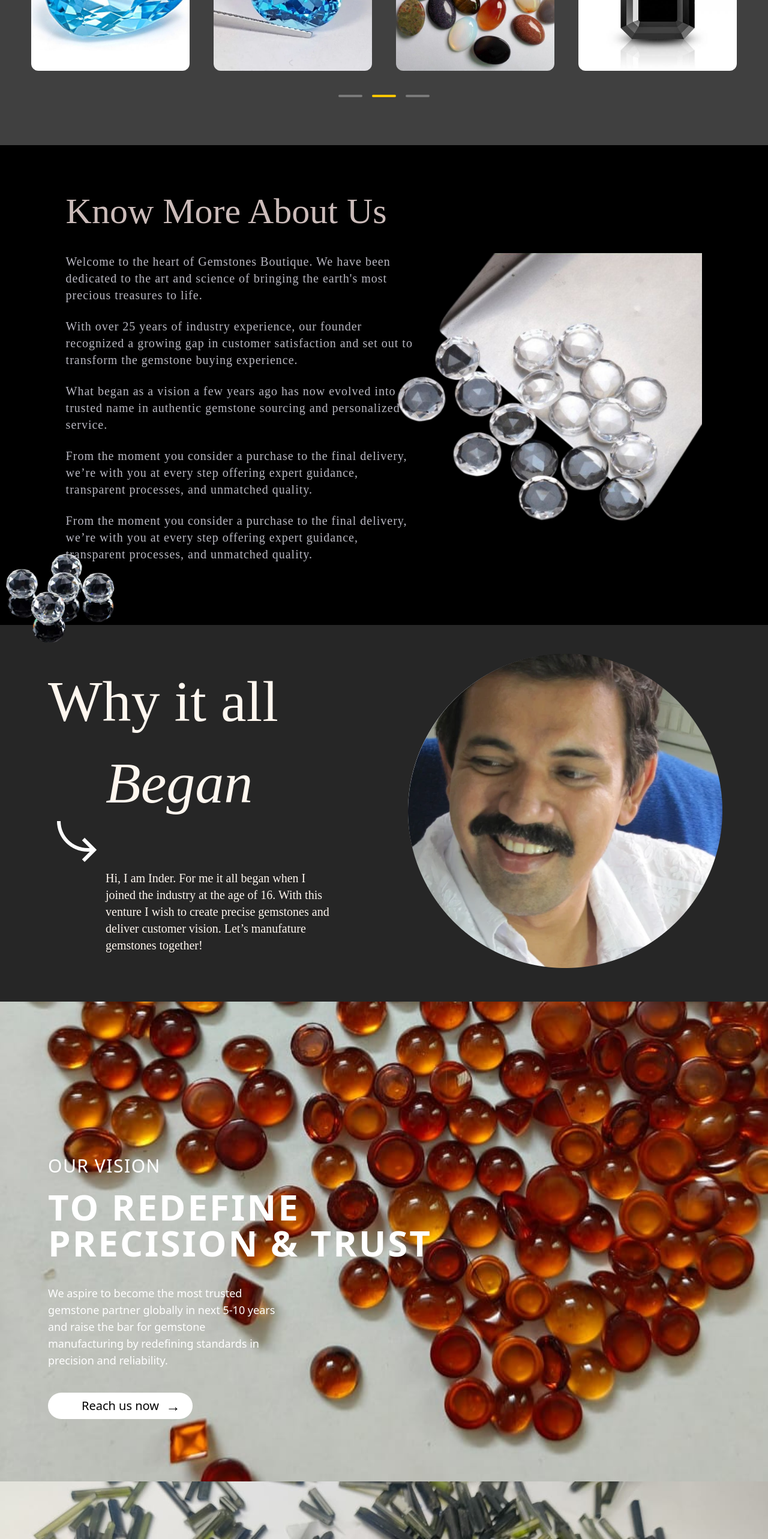
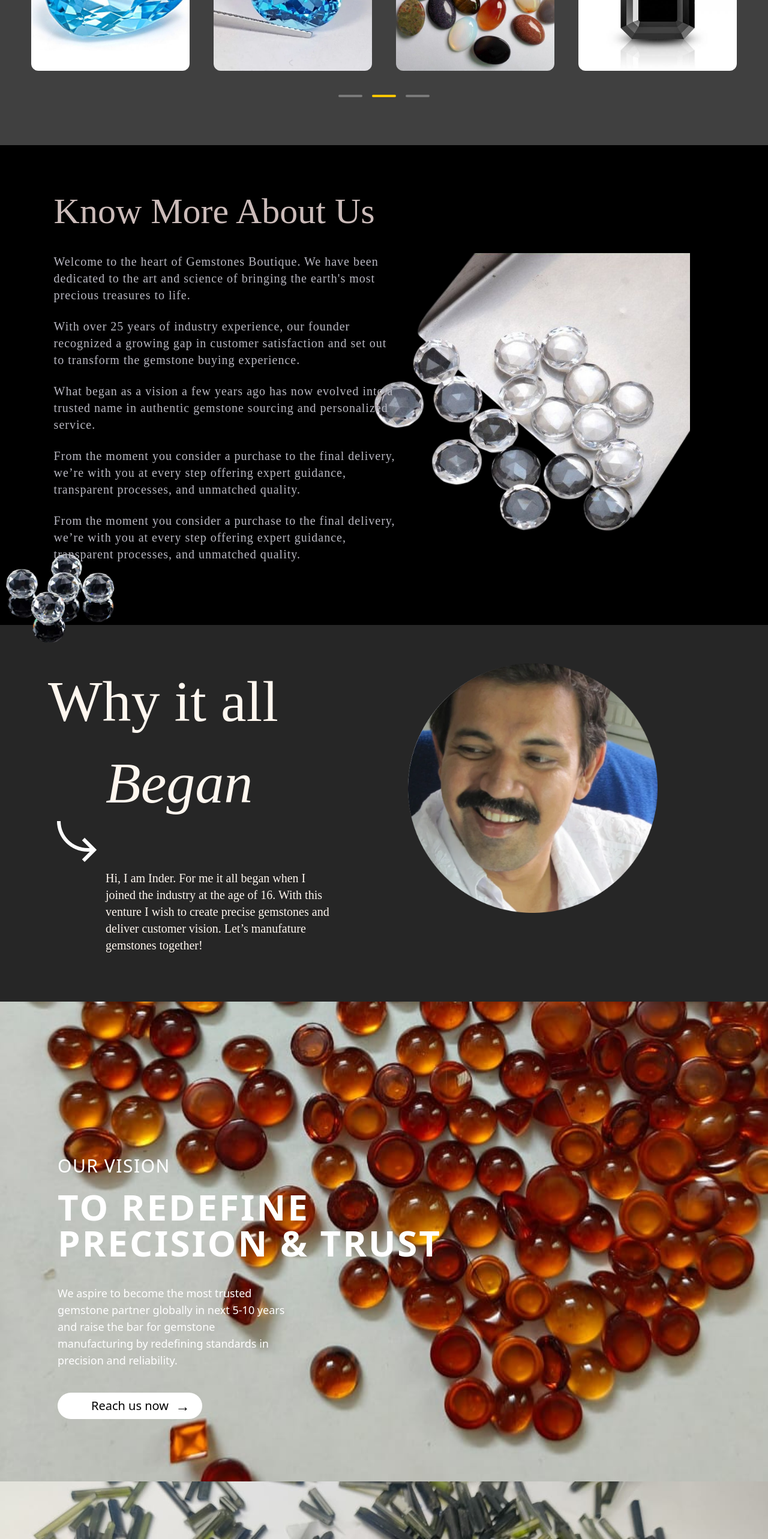
Before and after one commit to JatinMehta007/Freelance-project, a React (Vite) app: page / in a window 1280 px wide. Shown: the part 992-3558 px from the top of the page at 60% size. Built offline with nearby package versions, Linux system fonts and the light colour scheme; a web font is replaced by a local one.

Commit message:
add mergins

```diff
--- a/src/pages/About.jsx
+++ b/src/pages/About.jsx
@@ -11,8 +11,8 @@ export const About = () => {
           alt=""
           className="w-[200px] absolute mt-[630px]  h-[200px]"
         />
-        <div className="pt-20 px-4">
-          <div className="max-w-[90%] md:w-[85%] mx-auto">
+        <div className="pt-20 ">
+          <div className="max-w-[90%] md:w-[86%] mx-auto">
             {/* Heading */}
             <h2 className="text-[#CBBBB9] text-6xl font-medium mb-10">
               Know More About Us
@@ -21,7 +21,7 @@ export const About = () => {
             {/* Responsive Grid */}
             <div className="grid grid-cols-1 md:grid-cols-2 items-start">
               {/* Left Column: Text */}
-              <div className="text-[#B8B7C1] font-normal  text-xl space-y-6 w-[110%]  tracking-wider z-10">
+              <div className="text-[#B8B7C1] font-normal  text-xl space-y-6 w-[105%]  tracking-wider z-10">
                 <p className="">
                   Welcome to the heart of Gemstones Boutique. We have been
                   dedicated to the art and science of bringing the earth's most
@@ -50,11 +50,11 @@ export const About = () => {
               </div>
 
               {/* Right Column: Image */}
-              <div className="w-full flex justify-center items-start z-0">
+              <div className="w-full flex justify-center items-start  z-0">
                 <img
                   src="/about1.png"
                   alt="Gemstones"
-                  className="w-full shadow-lg object-cover"
+                  className="w-full shadow-lg object-cover relative right-10"
                 />
               </div>
             </div>
@@ -76,18 +76,18 @@ export const About = () => {
           </p>
         </div>
 
-        <div className="relative top-12">
+        <div className="relative top-16">
           <img
             src="/about6.png"
             alt="Vision Visual"
-            className="  object-cover right-0"
+            className="  object-cover w-[65%] right-0"
           />
 
         </div>
       </div>
 
       <div>
-        <div className="text-left text-white m-20 mt-[20%] absolute ">
+        <div className="text-left text-white m-24 mt-[20%] absolute ">
           <p className="text-3xl  mb-4 uppercase tracking-wider">Our Vision</p>
           <p className="text-6xl uppercase mt-5 font-bold tracking-wider">
             To redefine
```
